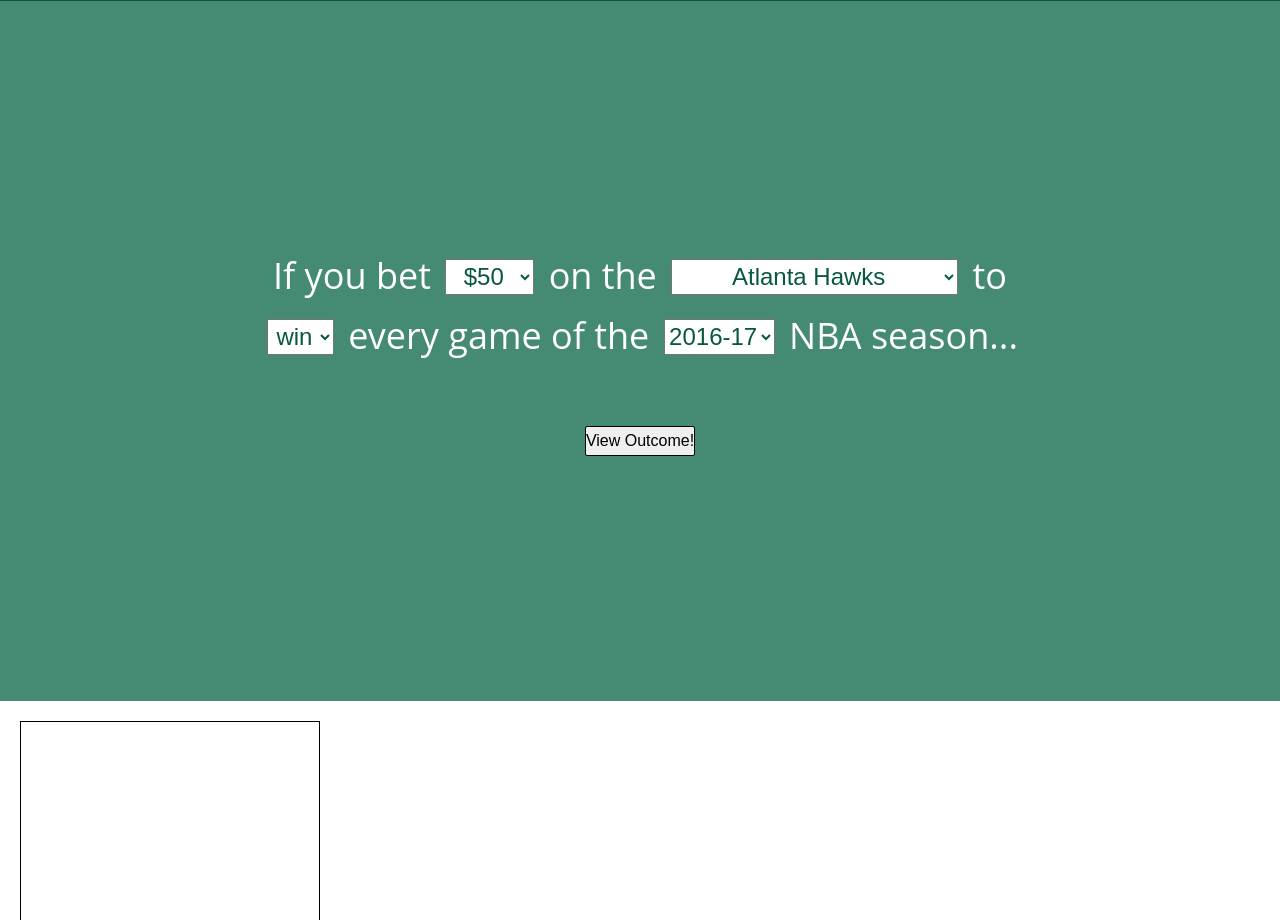
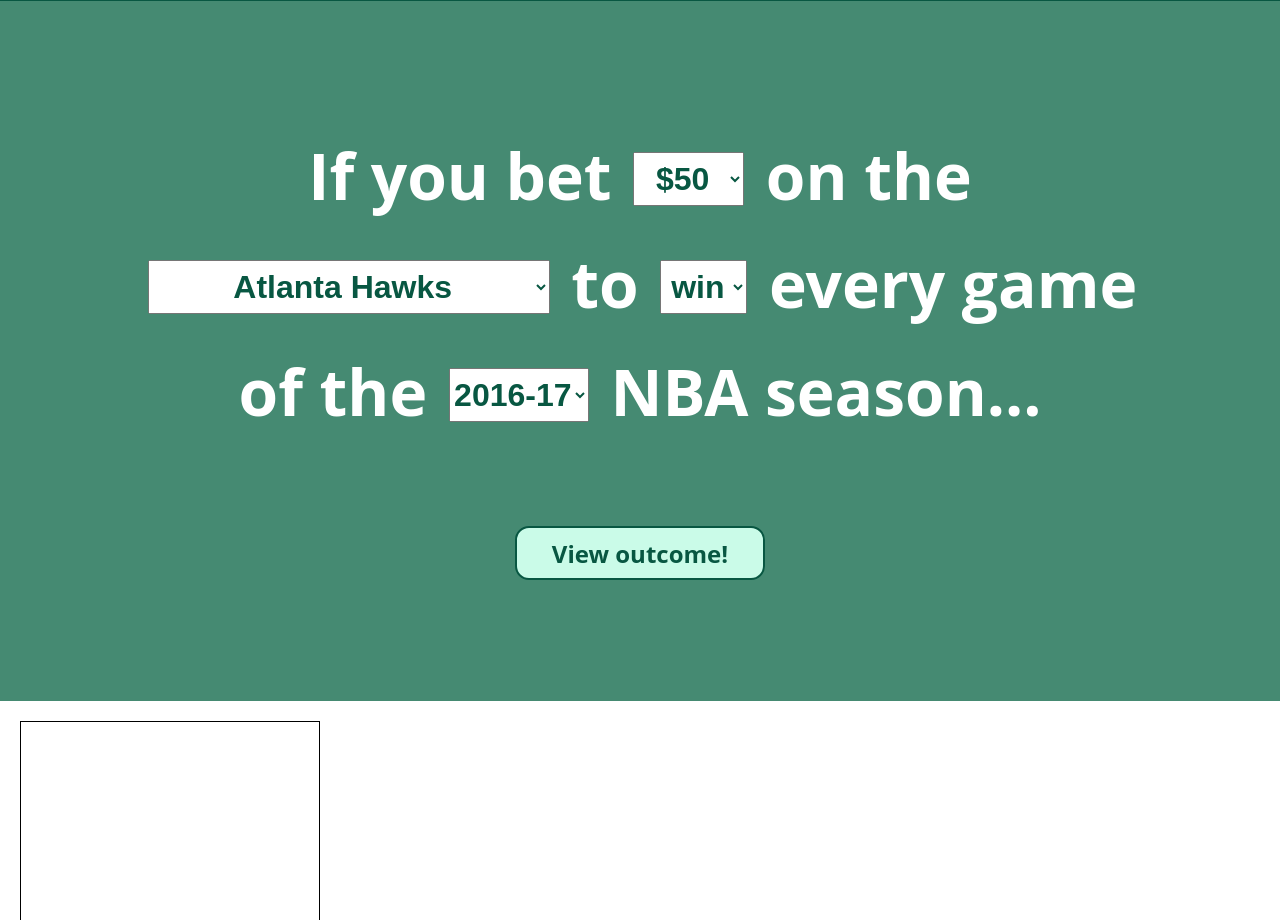
Before and after one commit to nikhilNathwani/Moneyline, a Flask app: page / in a window 1280 px wide. Shown: the part 649-1569 px from the top of the page. Run offline with Flask 2, Linux system fonts and the light colour scheme.

Commit message:
Updated button style including hover and active (pressed) states. Also made font size of input paragraph much larger for better stylistic effect.

```diff
--- a/static/css/styles.css
+++ b/static/css/styles.css
@@ -43,34 +43,51 @@
 }
 
 div#filter-page > div#input-area {
-  width: 800px;
+  width: 1000px;
   margin: auto;
-  font-size: 36px;
+  font-size: 64px;
+  font-weight: bold;
   color: white;
 }
 
 div#filter-page > div#input-area > div#filter-paragraph {
-  line-height: 60px;
-  margin-bottom: 40px;
+  line-height: 108px;
+  margin-bottom: 80px;
 }
 
 div#filter-page > div#input-area > div#filter-paragraph > select {
-  font-size: 24px;
-  height: 36px;
+  font-size: 32px;
+  font-weight: bold;
+  height: 54px;
   position: relative;
-  bottom: 4px;
+  bottom: 10px;
   color: #085742;
   text-align: center;
   margin: 0 5px;
 }
 
 #input-area > #submit > button {
-  font-family: sans-serif;
-  font-size: 16px;
-  margin-top: 20px;
-  height: 30px;
-  border: 1px solid black;
-  border-radius: 2px;
+  height: 54px;
+  width: 250px;
+  font-family: 'Open Sans', sans-serif;
+  font-size: 24px;
+  font-weight: bold;
+  background-color: #CAFBE8;
+  color: #085742;
+  border: 2px solid #085742;
+  border-radius: 14px;
+}
+
+#input-area > #submit > button:hover {
+  background-color: #085742;
+  cursor: pointer;
+  color: white;
+  border-color: white;
+  border-width: 3px;
+}
+
+#input-area > #submit > button:active {
+  background-color: #0a6d53;
 }
 
 #main-content {
--- a/templates/index.html
+++ b/templates/index.html
@@ -34,7 +34,7 @@
 
                 <!-- Submit button -->
                 <div id="submit">
-                    <button id="submit-button">View Outcome!</button>
+                    <button id="submit-button">View outcome!</button>
                 </div>
 
             </div>
```
